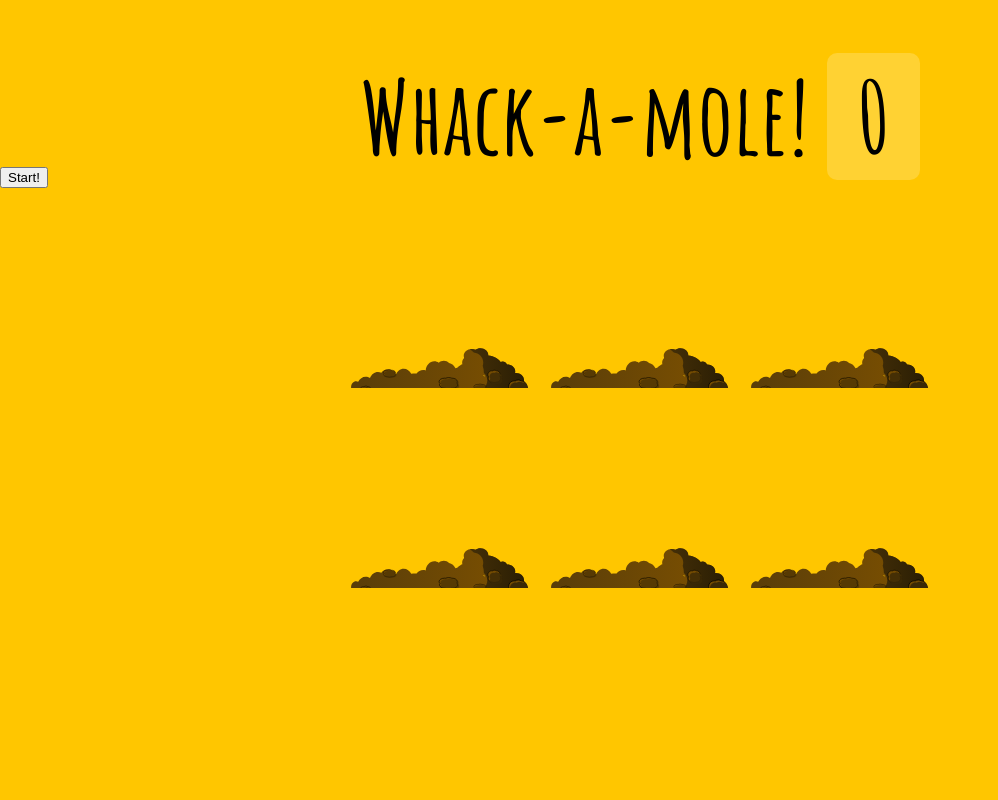
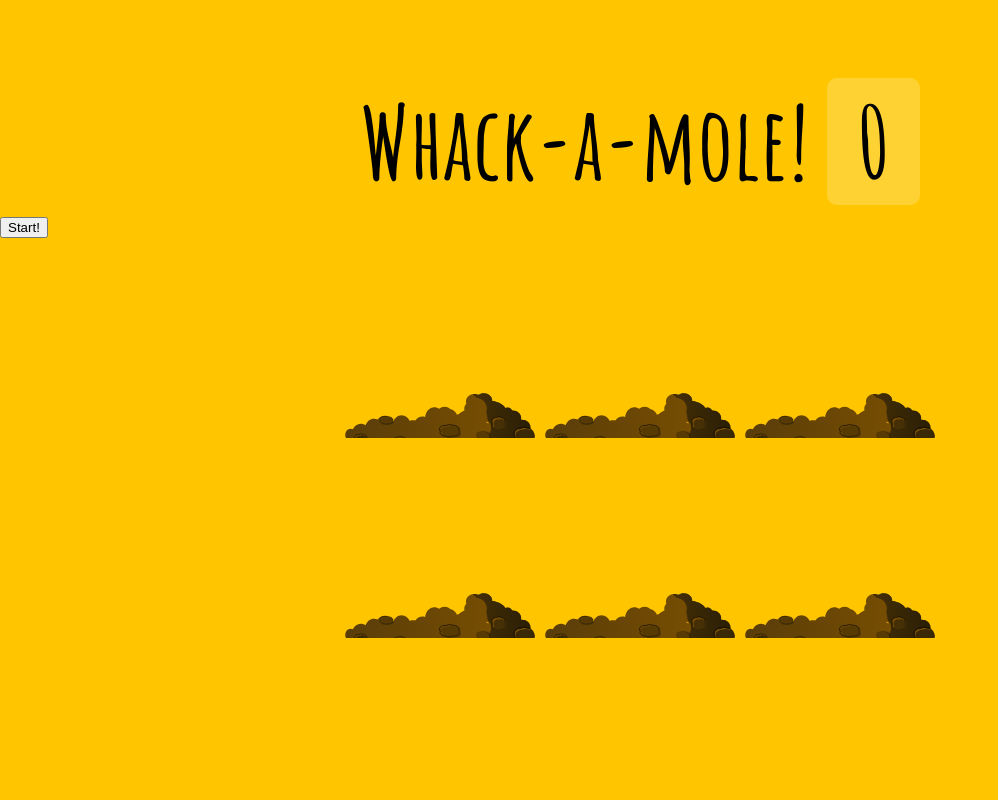
Before and after one commit to jeremiahm105/JavaScript30, a plain HTML site: page Whack A Mole/index.html in a window 1280 px wide. Shown: the whole page, without its empty margins (0-998 px from the left). Drawn offline with Linux system fonts and the light colour scheme.

Commit message:
updating design

```diff
--- a/Whack A Mole/style.css
+++ b/Whack A Mole/style.css
@@ -17,7 +17,7 @@ body {
 h1 {
     text-align: center;
     font-size: 10rem;
-    line-height: 1;
+    line-height: 1.5;
     margin-bottom: 0;
 }
 .score {
@@ -47,7 +47,7 @@ h1 {
     background-size: contain;
     content: '';
     width: 100%;
-    height:70px;
+    height:75px;
     position: absolute;
     z-index: 2;
     bottom: -30px;
@@ -55,12 +55,12 @@ h1 {
 
 .mole {
     background: url('mole.svg') bottom center no-repeat;
-    background-size: 60%;
+    background-size: 55%;
     position: absolute;
     top: 100%;
     width: 100%;
     height: 100%;
-    transition:all 0.4s;
+    transition:all 0.5s;
 }
 
 .hole.up .mole {
```
